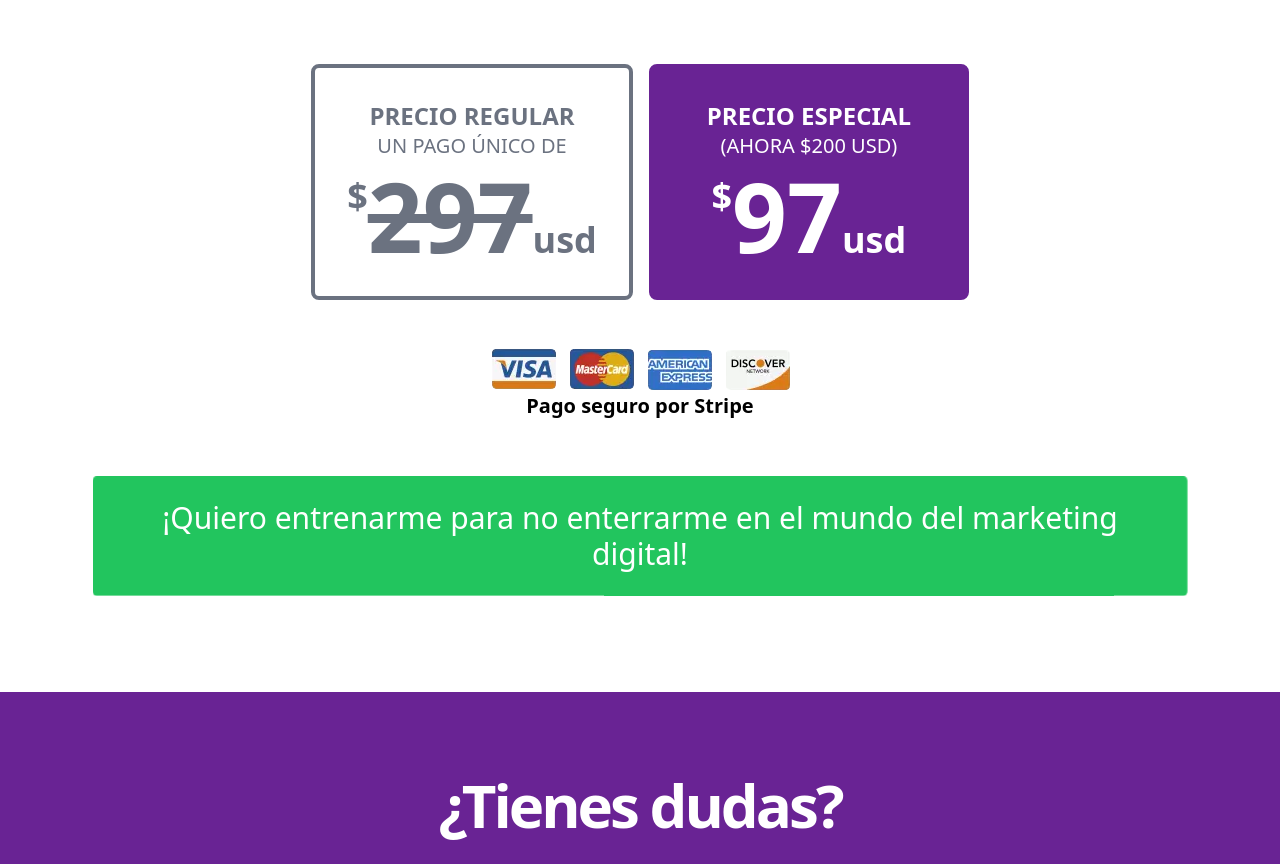
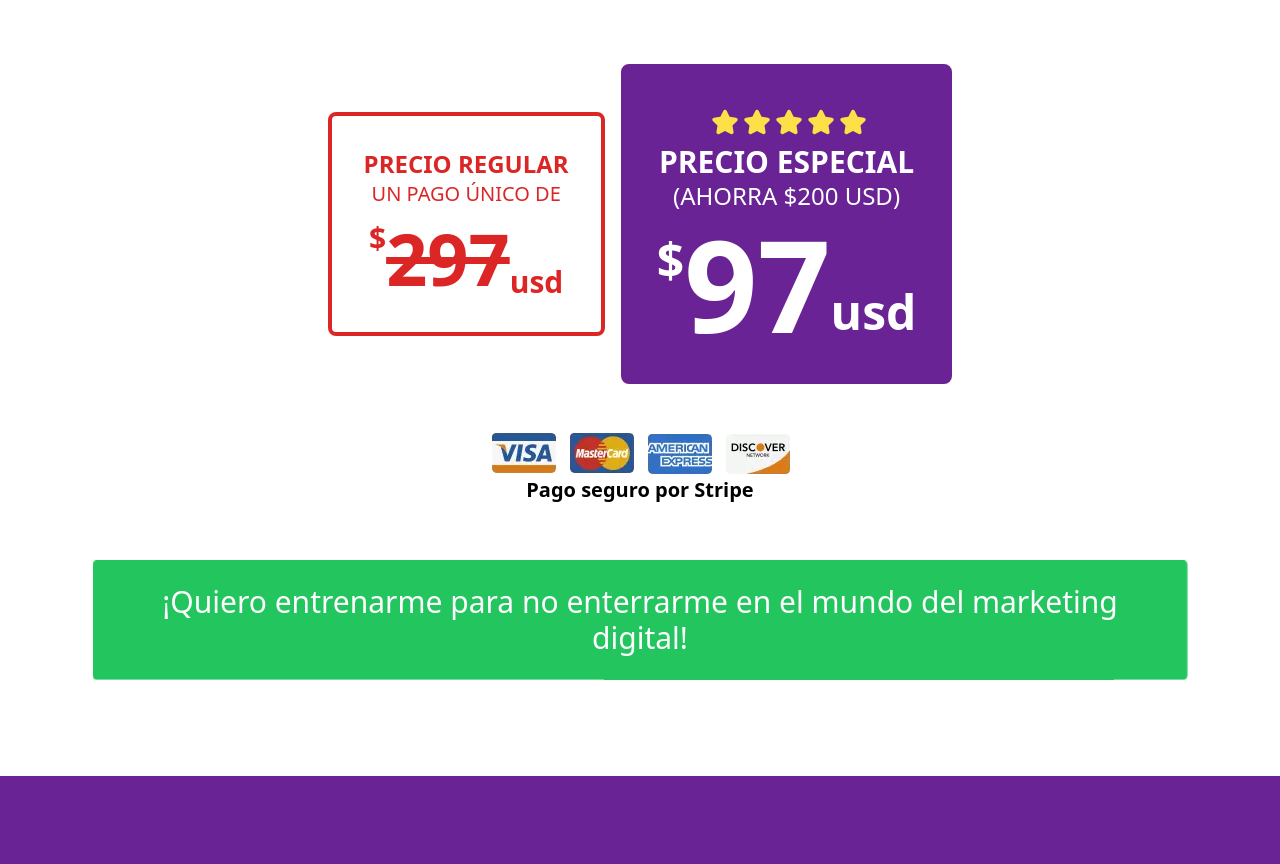
Before and after one commit to TDanyStark/landing-01-cursos-HM, an Astro site: page / in a window 1280 px wide. Shown: the part 7785-8649 px from the top of the page. Built offline with nearby package versions, Linux system fonts and the light colour scheme; Astro itself is replaced by a stand-in of ours.

```diff
--- a/src/sections/v2/Price.astro
+++ b/src/sections/v2/Price.astro
@@ -1,5 +1,5 @@
 ---
-import { URL_BASE } from "../../constans";
+import { CheckoutProducto, URL_BASE, URL_WEB_CHECKOUT } from "../../constans";
 import Calltoaction from "../../components/Calltoaction.astro";
 ---
 
@@ -8,29 +8,87 @@
     <div class="flex flex-col md:flex-row gap-4 justify-center items-center">
       <!-- Precio Regular -->
       <div
-        class="text-gray-500 border-4 border-gray-500 p-8 rounded-lg flex flex-col items-center"
+        class="text-red-600 border-4 border-red-600 p-8 rounded-lg flex flex-col items-center"
       >
         <p class="text-2xl font-semibold">PRECIO REGULAR</p>
         <span class="text-xl">UN PAGO ÚNICO DE</span>
-        <div class="flex items-center mt-2 relative text-4xl font-bold">
+        <div class="flex items-center mt-2 relative text-3xl font-bold">
           <span class="mb-10">$</span>
-          <span class="text-8xl line-through">297</span>
+          <span class="text-7xl line-through">297</span>
           <span class="mt-12">usd</span>
         </div>
       </div>
 
       <!-- Precio Especial -->
-      <div
+      <a
+        href={URL_WEB_CHECKOUT + CheckoutProducto}
         class="bg-morado-market border-4 border-morado-market text-white p-8 rounded-lg flex flex-col items-center min-w-80"
       >
-        <p class="text-2xl font-semibold">PRECIO ESPECIAL</p>
-        <span class="text-xl">(AHORA $200 USD)</span>
-        <div class="flex items-center mt-2 text-4xl font-bold">
-          <span class="mb-10">$</span>
-          <span class="text-8xl">97</span>
-          <span class="mt-12">usd</span>
+        <div class="flex items-center py-2">
+          <svg
+            class="w-7 h-7 text-yellow-300 ms-1"
+            aria-hidden="true"
+            xmlns="http://www.w3.org/2000/svg"
+            fill="currentColor"
+            viewBox="0 0 22 20"
+          >
+            <path
+              d="M20.924 7.625a1.523 1.523 0 0 0-1.238-1.044l-5.051-.734-2.259-4.577a1.534 1.534 0 0 0-2.752 0L7.365 5.847l-5.051.734A1.535 1.535 0 0 0 1.463 9.2l3.656 3.563-.863 5.031a1.532 1.532 0 0 0 2.226 1.616L11 17.033l4.518 2.375a1.534 1.534 0 0 0 2.226-1.617l-.863-5.03L20.537 9.2a1.523 1.523 0 0 0 .387-1.575Z"
+            ></path>
+          </svg>
+          <svg
+            class="w-7 h-7 text-yellow-300 ms-1"
+            aria-hidden="true"
+            xmlns="http://www.w3.org/2000/svg"
+            fill="currentColor"
+            viewBox="0 0 22 20"
+          >
+            <path
+              d="M20.924 7.625a1.523 1.523 0 0 0-1.238-1.044l-5.051-.734-2.259-4.577a1.534 1.534 0 0 0-2.752 0L7.365 5.847l-5.051.734A1.535 1.535 0 0 0 1.463 9.2l3.656 3.563-.863 5.031a1.532 1.532 0 0 0 2.226 1.616L11 17.033l4.518 2.375a1.534 1.534 0 0 0 2.226-1.617l-.863-5.03L20.537 9.2a1.523 1.523 0 0 0 .387-1.575Z"
+            ></path>
+          </svg>
+          <svg
+            class="w-7 h-7 text-yellow-300 ms-1"
+            aria-hidden="true"
+            xmlns="http://www.w3.org/2000/svg"
+            fill="currentColor"
+            viewBox="0 0 22 20"
+          >
+            <path
+              d="M20.924 7.625a1.523 1.523 0 0 0-1.238-1.044l-5.051-.734-2.259-4.577a1.534 1.534 0 0 0-2.752 0L7.365 5.847l-5.051.734A1.535 1.535 0 0 0 1.463 9.2l3.656 3.563-.863 5.031a1.532 1.532 0 0 0 2.226 1.616L11 17.033l4.518 2.375a1.534 1.534 0 0 0 2.226-1.617l-.863-5.03L20.537 9.2a1.523 1.523 0 0 0 .387-1.575Z"
+            ></path>
+          </svg>
+          <svg
+            class="w-7 h-7 text-yellow-300 ms-1"
+            aria-hidden="true"
+            xmlns="http://www.w3.org/2000/svg"
+            fill="currentColor"
+            viewBox="0 0 22 20"
+          >
+            <path
+              d="M20.924 7.625a1.523 1.523 0 0 0-1.238-1.044l-5.051-.734-2.259-4.577a1.534 1.534 0 0 0-2.752 0L7.365 5.847l-5.051.734A1.535 1.535 0 0 0 1.463 9.2l3.656 3.563-.863 5.031a1.532 1.532 0 0 0 2.226 1.616L11 17.033l4.518 2.375a1.534 1.534 0 0 0 2.226-1.617l-.863-5.03L20.537 9.2a1.523 1.523 0 0 0 .387-1.575Z"
+            ></path>
+          </svg>
+          <svg
+          class="w-7 h-7 text-yellow-300 ms-1"
+          aria-hidden="true"
+          xmlns="http://www.w3.org/2000/svg"
+          fill="currentColor"
+          viewBox="0 0 22 20"
+        >
+          <path
+            d="M20.924 7.625a1.523 1.523 0 0 0-1.238-1.044l-5.051-.734-2.259-4.577a1.534 1.534 0 0 0-2.752 0L7.365 5.847l-5.051.734A1.535 1.535 0 0 0 1.463 9.2l3.656 3.563-.863 5.031a1.532 1.532 0 0 0 2.226 1.616L11 17.033l4.518 2.375a1.534 1.534 0 0 0 2.226-1.617l-.863-5.03L20.537 9.2a1.523 1.523 0 0 0 .387-1.575Z"
+          ></path>
+        </svg>
         </div>
-      </div>
+        <p class="text-3xl font-semibold">PRECIO ESPECIAL</p>
+        <span class="text-2xl">(AHORRA $200 USD)</span>
+        <div class="flex items-center mt-2 text-5xl font-bold">
+          <span class="mb-12">$</span>
+          <span class="text-9xl">97</span>
+          <span class="mt-14">usd</span>
+        </div>
+      </a>
     </div>
     <div class="flex flex-col items-center mt-12">
       <img src={URL_BASE + "img/creditcard.webp"} alt="Tarjetas aceptadas" />
```
